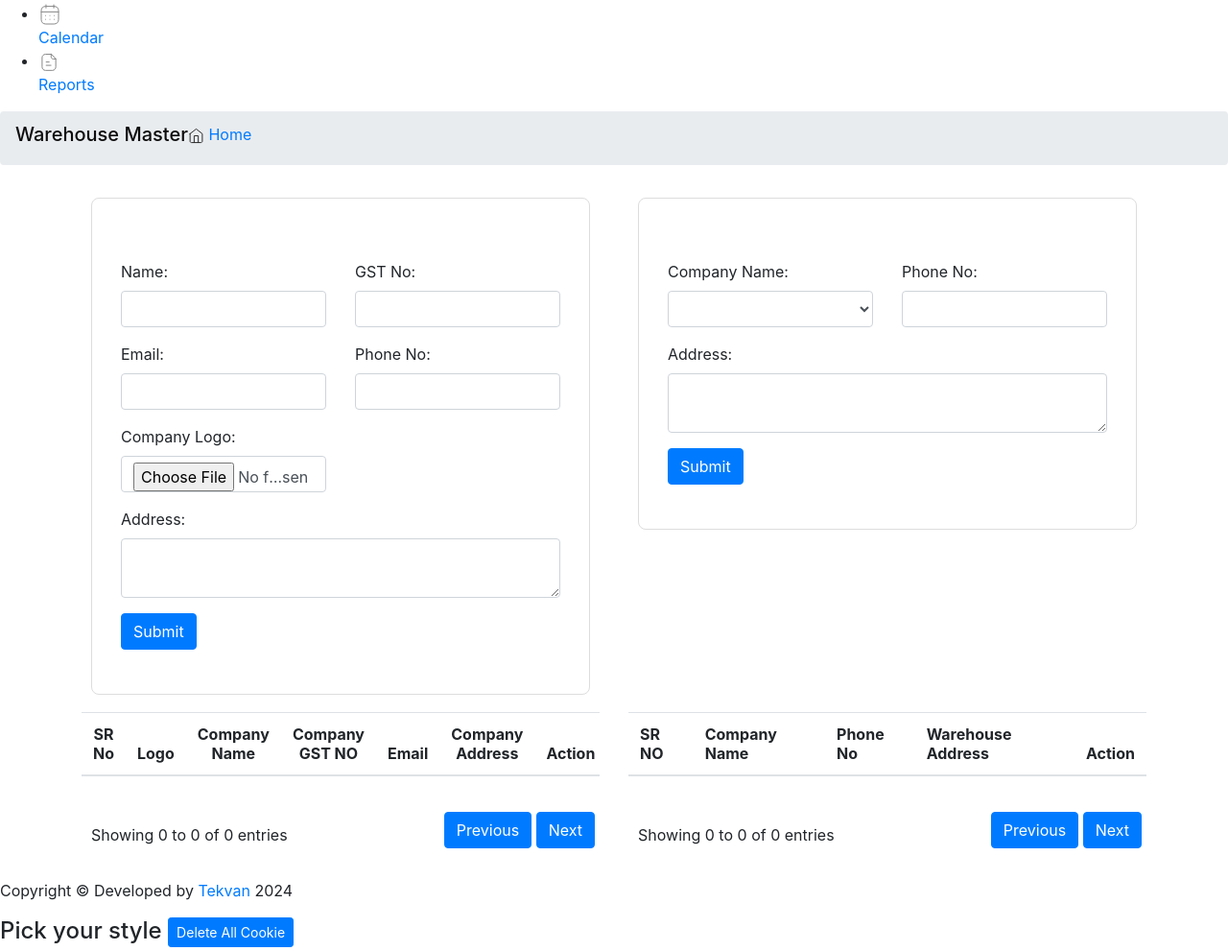
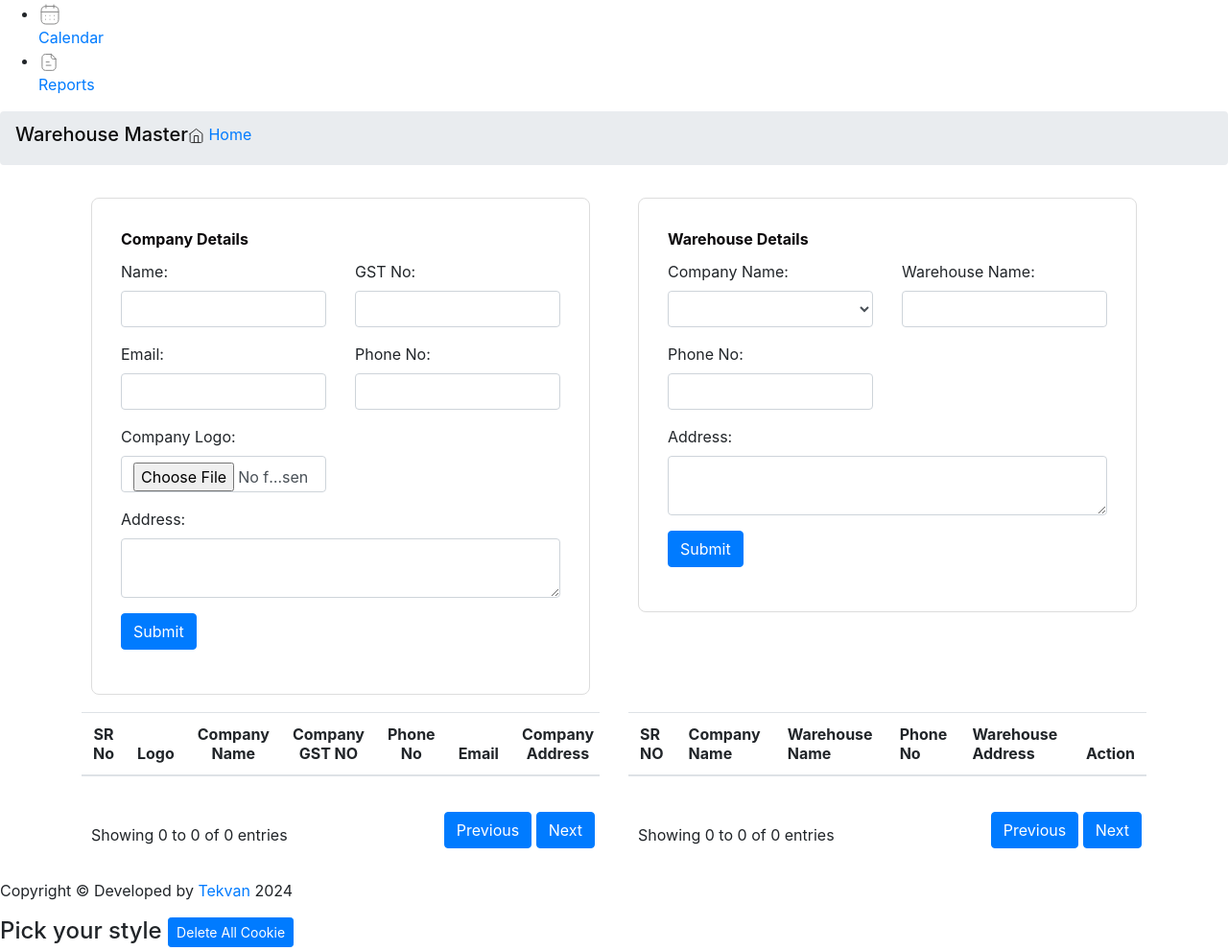
Before and after one commit to Tekvan1612/PPSound_IMS, a Django app: template product_tracking/templates/product_tracking/warehouse-master.html in a window 1280 px wide. Shown: the part 860-1851 px from the top of the page at 96% size. Run offline with Django 5.2, Linux system fonts and the light colour scheme; the template is opened without the code that fills it, so the values that code supplies are empty; some libraries are stand-ins or nearby versions.

Commit message:
Update warehouse-master.html

```diff
--- a/product_tracking/templates/product_tracking/warehouse-master.html
+++ b/product_tracking/templates/product_tracking/warehouse-master.html
@@ -52,6 +52,7 @@
                                 '<td><img src="' + company.company_logo + '" alt="Company Image" width="50"></td>' +
                                 '<td>' + company.name + '</td>' +
                                 '<td>' + company.gst_no + '</td>' +
+                                '<td>' + company.contact_no + '</td>' +
                                 '<td>' + company.email + '</td>' +
                                 '<td>' + company.address + '</td>' +
                                 '<td>' +
@@ -72,16 +73,25 @@
             $(document).on('click', '.edit-company-btn', function () {
                 var row = $(this).closest('tr');
                 var editCompanyId = row.find('td:eq(1)').text().trim();
+                var companyLogoSrc = row.find('td:eq(2)').find('img').attr('src');  // Get logo URL
                 var companyName = row.find('td:eq(3)').text().trim();
                 var jobMail = row.find('td:eq(4)').text().trim();
-                var companyEmailId = row.find('td:eq(5)').text().trim();
-                var companyAddress = row.find('td:eq(6)').text().trim();
+                var editCompanyContact = row.find('td:eq(5)').text().trim();
+                var companyEmailId = row.find('td:eq(6)').text().trim();
+                var companyAddress = row.find('td:eq(7)').text().trim();
 
                 $('#editCompanyId').val(editCompanyId);
                 $('#editCompanyCompanyName').val(companyName);
                 $('#editCompanyGstNo').val(jobMail);
+                $('#editCompanyContact').val(editCompanyContact);
                 $('#editCompanyEmail').val(companyEmailId);
                 $('#editCompanyAddress').val(companyAddress);
+
+                // Set the logo preview if you have an image preview area
+                $('#editCompanyLogoPreview').attr('src', companyLogoSrc);
+
+                // Optionally store the filename in a hidden input if needed
+                {#$('#existingCompanyLogo').val(companyLogoSrc);#}
 
                 $('#editCompanyModal').modal('show');
             });
@@ -120,6 +130,7 @@
                 var editCompanyId = $('#editCompanyId').val();
                 var companyName = $('#editCompanyCompanyName').val().trim();
                 var jobMail = $('#editCompanyGstNo').val().trim();
+                var companyContact = $('#editCompanyContact').val().trim();
                 var companyEmailId = $('#editCompanyEmail').val().trim();
                 var companyAddress = $('#editCompanyAddress').val().trim();
 
@@ -128,8 +139,15 @@
                 formData.append('companyId', editCompanyId);
                 formData.append('companyName', companyName);
                 formData.append('jobMail', jobMail);
+                formData.append('editCompanyContact', companyContact);
                 formData.append('companyEmailId', companyEmailId);
                 formData.append('companyAddress', companyAddress);
+
+                // ✅ Correct way to append actual file
+                var fileInput = $('#editCompanyLogo')[0];
+                if (fileInput.files.length > 0) {
+                    formData.append('companyLogo', fileInput.files[0]);
+                }
 
                 $.ajax({
                     url: '/update_company/' + editCompanyId + '/',
@@ -232,6 +250,7 @@
                                 '<td>' + (index + 1) + '</td>' +
                                 '<td style="display: none;">' + warehouse.id + '</td>' +
                                 '<td>' + warehouse.company_name + '</a></td>' +
+                                '<td>' + warehouse.warehouse_name + '</a></td>' +
                                 '<td>' + warehouse.phone_no + '</td>' +
                                 '<td>' + warehouse.address + '</td>' +
                                 '<td>' +
@@ -253,11 +272,13 @@
                 var row = $(this).closest('tr');
                 var jobId = row.find('td:eq(1)').text().trim();
                 var jobReferenceNo = row.find('td:eq(2)').text().trim();
-                var title = row.find('td:eq(3)').text().trim();
-                var valuesShow = row.find('td:eq(4)').text().trim();
+                var editWarehouseName = row.find('td:eq(3)').text().trim();
+                var title = row.find('td:eq(4)').text().trim();
+                var valuesShow = row.find('td:eq(5)').text().trim();
 
                 $('#editJobsId').val(jobId);
                 $('#editJobsReferenceNo').val(jobReferenceNo);
+                $('#editWarehouseName').val(editWarehouseName);
                 $('#editJobsTitle').val(title);
                 $('#editJobsAddress').val(valuesShow);
 
@@ -271,6 +292,7 @@
             function updateWarehouseInDatabase() {
                 var jobId = $('#editJobsId').val();
                 var jobReferenceNo = $('#editJobsReferenceNo').val().trim();
+                var editWarehouseName = $('#editWarehouseName').val().trim();
                 var title = $('#editJobsTitle').val().trim();
                 var valuesShow = $('#editJobsAddress').val().trim();
 
@@ -278,6 +300,7 @@
                 formData.append('csrfmiddlewaretoken', getCookie('csrftoken'));
                 formData.append('jobId', jobId);
                 formData.append('jobReferenceNo', jobReferenceNo);
+                formData.append('editWarehouseName', editWarehouseName);
                 formData.append('title', title);
                 formData.append('valuesShow', valuesShow);
 
@@ -449,7 +472,7 @@
                     <!-- First Form -->
                     <div class="col-md-6">
                         <div class="form-container">
-                            <label for="companyLabel" class="form-header" style="color: #FFFFFF">Company</label>
+                            <label for="companyLabel" class="form-header" style="color: #0b090b">Company Details</label>
                             <form id="companyForm" action="{% url 'company_master' %}" method="POST"
                                   enctype="multipart/form-data">
                                 {% csrf_token %}
@@ -476,6 +499,7 @@
                                         <input type="text" class="form-control" id="companyPhoneNo"
                                                name="companyPhoneNo"
                                                oninput="this.value = this.value.replace(/[^0-9]/g, '');"
+                                               pattern="\d{10}" maxlength="10"
                                                required>
                                     </div>
                                     <div class="col-xl-6 mb-3">
@@ -499,7 +523,7 @@
                     <!-- Second Form -->
                     <div class="col-md-6">
                         <div class="form-container">
-                            <label for="warehouseLabel" class="form-header" style="color: #FFFFFF">Warehouse</label>
+                            <label for="warehouseLabel" class="form-header" style="color: #0b090b">Warehouse Details</label>
                             <form action="{% url 'add_warehouse_master' %}" method="POST">
                                 {% csrf_token %}
                                 <div class="row">
@@ -510,10 +534,15 @@
                                         </select>
                                     </div>
                                     <div class="col-xl-6 mb-3">
+                                        <label for="warehouseAddName" class="form-label">Warehouse Name:</label>
+                                        <input type="text" class="form-control" id="warehouseAddName"
+                                               name="warehouseAddName" required>
+                                    </div>
+                                    <div class="col-xl-6 mb-3">
                                         <label for="warehousePhoneNo" class="form-label">Phone No:</label>
                                         <input type="text" class="form-control" id="warehousePhoneNo"
                                                name="warehousePhoneNo"
-                                               oninput="this.value = this.value.replace(/[^0-9]/g, '');" required>
+                                               oninput="this.value = this.value.replace(/[^0-9]/g, '');" pattern="\d{10}" maxlength="10" required>
                                     </div>
                                 </div>
                                 <div class="form-group">
@@ -544,6 +573,7 @@
                                     <th>Logo</th>
                                     <th>Company Name</th>
                                     <th>Company GST NO</th>
+                                    <th>Phone No</th>
                                     <th>Email</th>
                                     <th>Company Address</th>
                                     <th>Action</th>
@@ -569,6 +599,7 @@
                                 <tr>
                                     <th>SR NO</th>
                                     <th>Company Name</th>
+                                    <th>Warehouse Name</th>
                                     <th>Phone No</th>
                                     <th>Warehouse Address</th>
                                     <th>Action</th>
@@ -595,6 +626,7 @@
         ***********************************-->
 
 
+        <!-- Edit Company Form -->
         <div class="modal fade" id="editCompanyModal" tabindex="-1" role="dialog"
              aria-labelledby="editCompanyModalLabel" aria-hidden="true">
             <div class="modal-dialog modal-lg" role="document">
@@ -603,25 +635,41 @@
                         <h5 class="modal-title" id="editCompanyModalLabel">Edit Company</h5>
                     </div>
                     <div class="modal-body">
-                        <form id="editCompanyForm">
+                        <form id="editCompanyForm" enctype="multipart/form-data">
                             <div class="row">
-                                <div class="col-xl-6 mb-3">
+                                <div class="col-xl-4 mb-3">
                                     <label for="editCompanyCompanyName">Company Name</label>
                                     <input type="text" class="form-control" id="editCompanyCompanyName"
                                            name="companyName">
                                 </div>
-                                <div class="col-xl-6 mb-3">
+                                <div class="col-xl-4 mb-3">
                                     <label for="editCompanyGstNo" class="form-label">GST No</label>
                                     <input type="text" class="form-control" id="editCompanyGstNo" name="jobMail">
                                 </div>
-                                <div class="col-xl-6 mb-3">
+                                <div class="col-xl-4 mb-3">
+                                    <label for="editCompanyContact" class="form-label">Phone No</label>
+                                    <input type="text" class="form-control" id="editCompanyContact" name="title"
+                                           pattern="\d{10}" maxlength="10">
+                                </div>
+                                <div class="col-xl-4 mb-3">
                                     <label for="editCompanyEmail" class="form-label">Email</label>
                                     <input type="text" class="form-control" id="editCompanyEmail" name="companyEmailId">
                                 </div>
-                                <div class="col-xl-6 mb-3">
+                                <div class="col-xl-4 mb-3">
                                     <label for="editCompanyAddress" class="form-label">Address</label>
                                     <input type="text" class="form-control" id="editCompanyAddress"
                                            name="companyAddress">
+                                </div>
+                                <div class="col-xl-4 mb-3">
+                                    <label for="editCompanyLogo" class="form-label">Company Logo:</label>
+                                    <input type="file" class="form-control" id="editCompanyLogo" name="companyLogo"
+                                           accept=".jpg, .jpeg, .png" required>
+                                    <!-- Preview of existing logo -->
+                                    <div id="existingLogoContainer" class="mt-2">
+                                        <label class="form-label">Existing Logo:</label><br>
+                                        <img id="editCompanyLogoPreview" src="" alt="Current Logo" width="100"
+                                             style="border: 1px solid #ccc; padding: 5px;">
+                                    </div>
                                 </div>
                                 <input type="hidden" id="editCompanyId" class="pagination-count-company">
                             </div>
@@ -635,6 +683,7 @@
             </div>
         </div>
 
+         <!-- Edit Warehouse Form -->
         <div class="modal fade" id="editJobsModal" tabindex="-1" role="dialog"
              aria-labelledby="editJobsModalLabel" aria-hidden="true">
             <div class="modal-dialog modal-lg" role="document">
@@ -651,8 +700,13 @@
                                            name="jobReferenceNo">
                                 </div>
                                 <div class="col-xl-4 mb-3">
+                                    <label for="editWarehouseName">Warehouse Name</label>
+                                    <input type="text" class="form-control" id="editWarehouseName"
+                                           name="editWarehouseName">
+                                </div>
+                                <div class="col-xl-4 mb-3">
                                     <label for="editJobsTitle" class="form-label">Phone No</label>
-                                    <input type="text" class="form-control" id="editJobsTitle" name="title">
+                                    <input type="text" class="form-control" id="editJobsTitle" name="title" pattern="\d{10}" maxlength="10">
                                 </div>
                                 <div class="col-xl-4 mb-3">
                                     <label for="editJobsAddress" class="form-label">Address</label>
```
